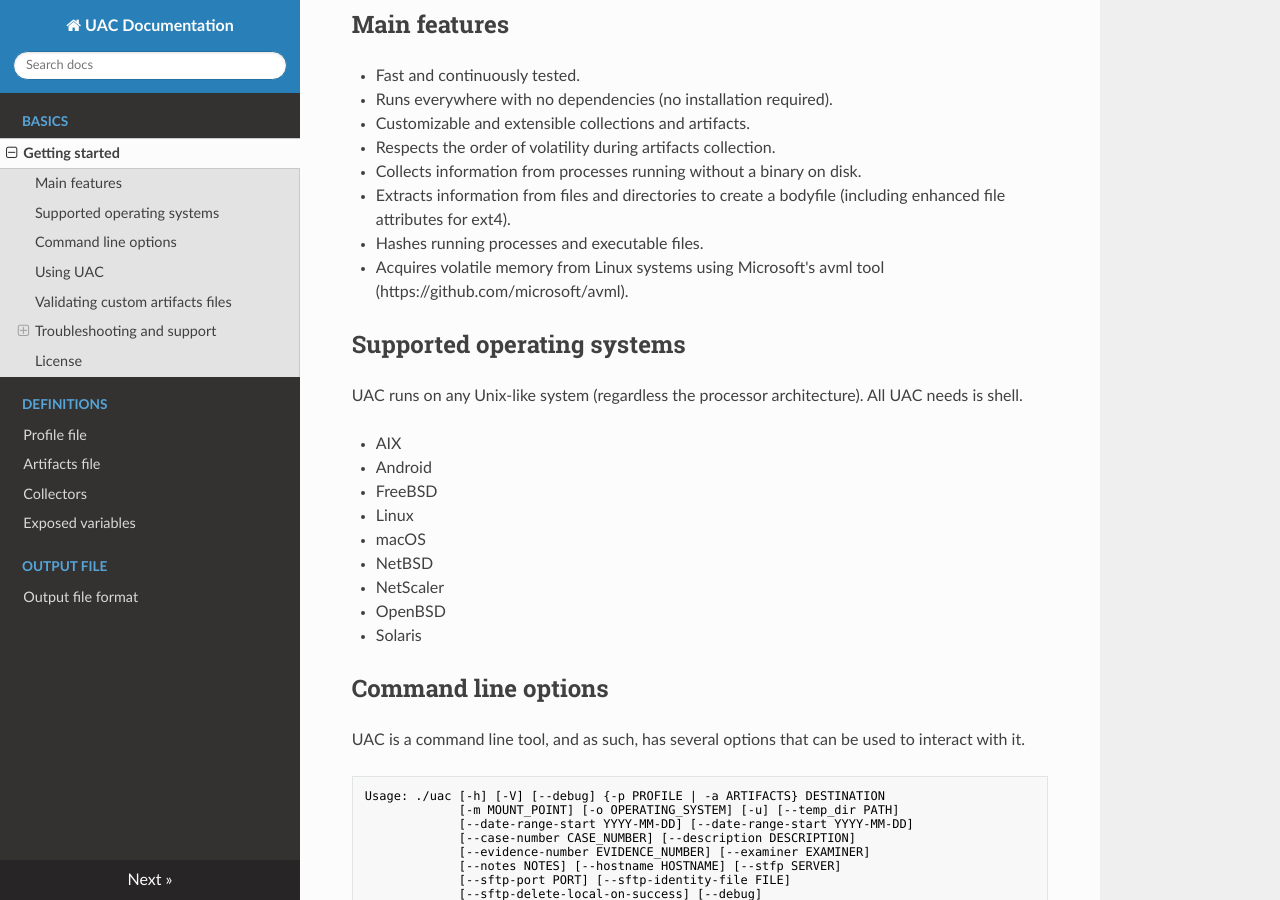
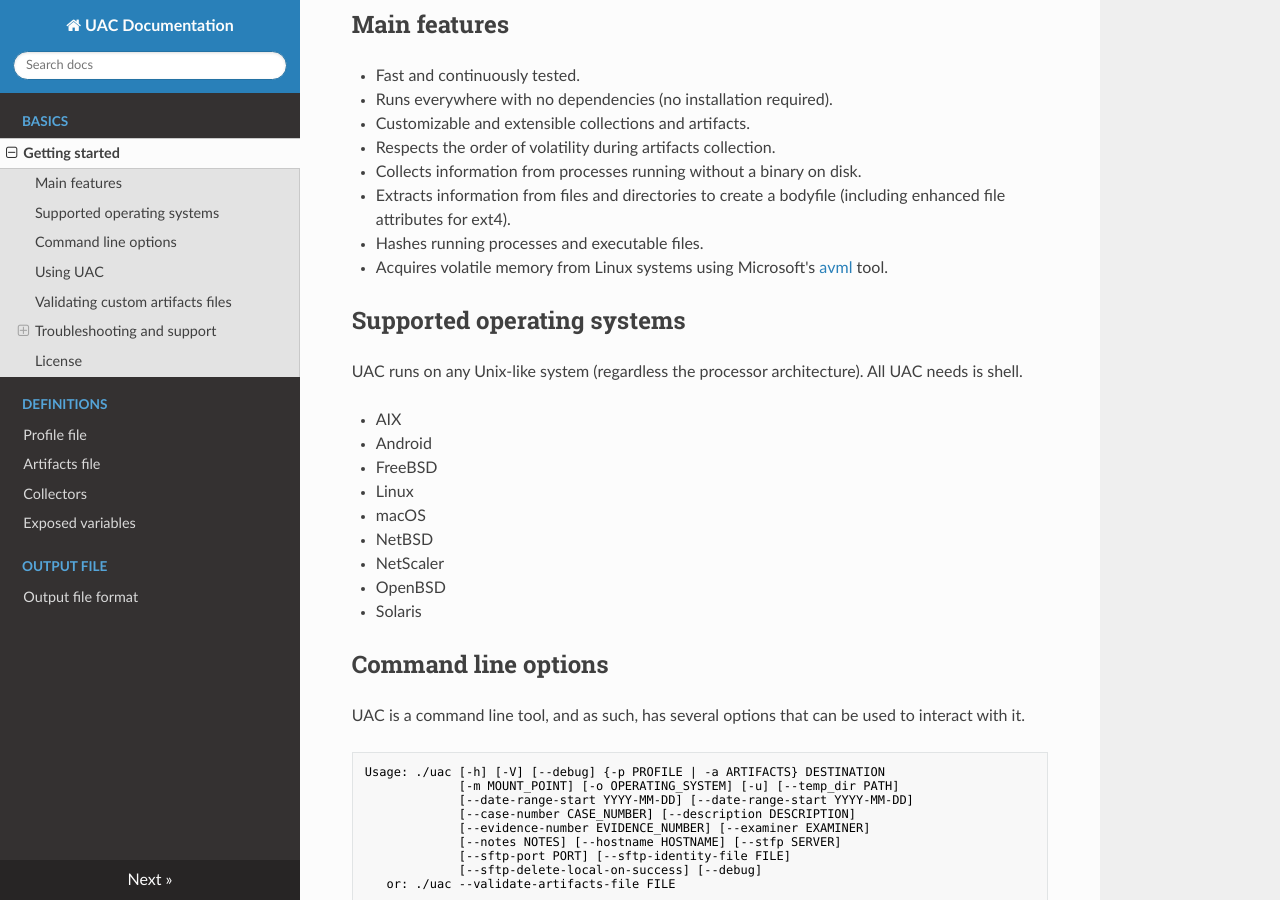
Before and after one commit to tclahr/uac-docs, an MkDocs documentation site: the page built from docs/index.md, in a window 1280 px wide and 900 px high, scrolled down 429 px. Built offline with MkDocs 1.6.1, drawn with Linux system fonts in a browser that asks for light colours; nearby versions of some CDN libraries.

Commit message:
general updates
Signed-off-by: Thiago Canozzo Lahr <tclahr@br.ibm.com>

```diff
--- a/docs/index.md
+++ b/docs/index.md
@@ -15,7 +15,7 @@
 - Collects information from processes running without a binary on disk.
 - Extracts information from files and directories to create a bodyfile (including enhanced file attributes for ext4).
 - Hashes running processes and executable files.
-- Acquires volatile memory from Linux systems using Microsoft's avml tool (https://github.com/microsoft/avml).
+- Acquires volatile memory from Linux systems using Microsoft's [avml](https://github.com/microsoft/avml) tool.
 
 ## Supported operating systems
 
```
